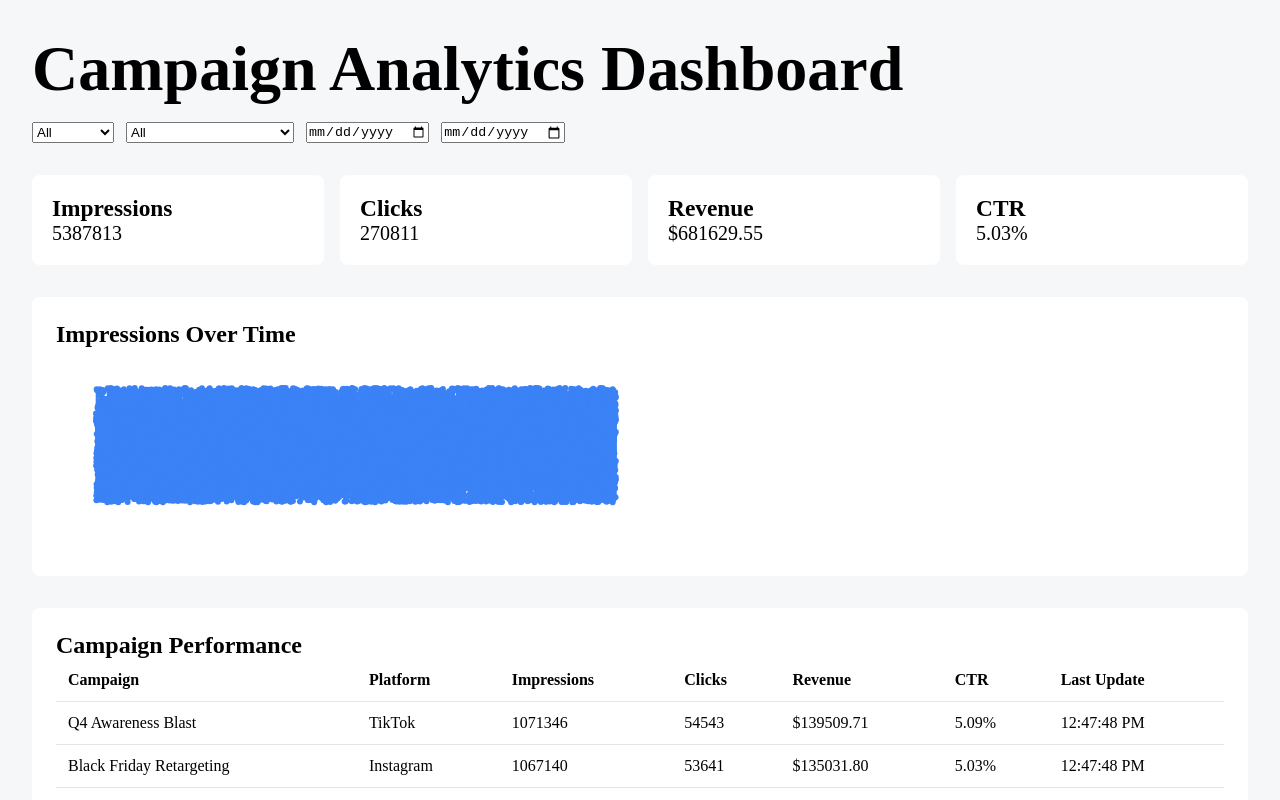
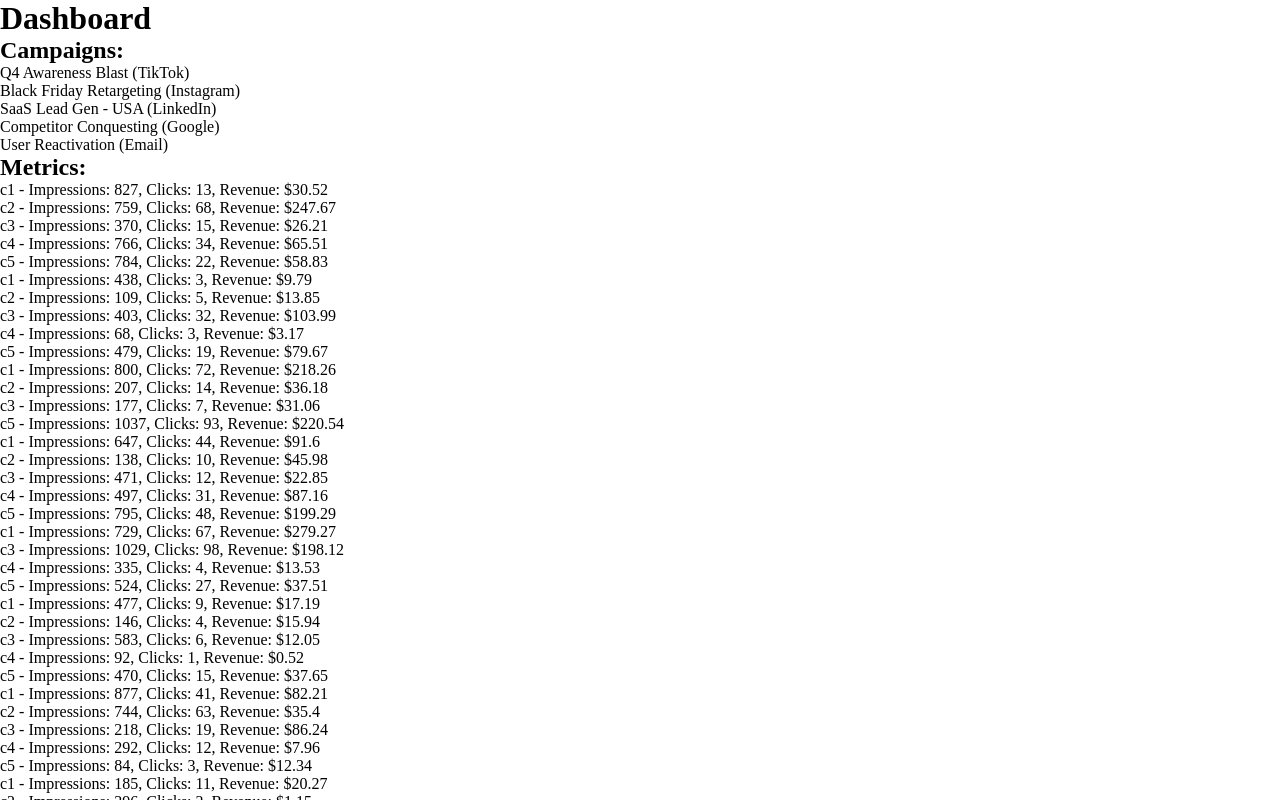
Before and after one commit to hapttic/front-test-assigment-2025-public, a React (Vite) app: page / in a window 1280 px wide. Shown: the top 800 px of the page. Built offline with nearby package versions, Linux system fonts and the light colour scheme.

Commit message:
feat: data fetched

```diff
--- a/src/App.jsx
+++ b/src/App.jsx
@@ -1,6 +1,6 @@
 import { useState } from 'react'
 import './App.css'
-import Dashboard from './components/dashboard/Dashboard'
+import Dashboard from './components/dashboard/Dashboard.tsx'
 
 function App() {
 
--- a/src/components/campaignTable/CampaignTable.css
+++ /dev/null
@@ -1,17 +0,0 @@
-.campaign-table {
-    background: white;
-    padding: 24px;
-    border-radius: 8px;
-}
-
-.campaign-table table {
-    width: 100%;
-    border-collapse: collapse;
-}
-
-.campaign-table th,
-.campaign-table td {
-    padding: 12px;
-    text-align: left;
-    border-bottom: 1px solid #e5e5e5;
-}
--- a/src/components/campaignTable/CampaignTable.jsx
+++ /dev/null
@@ -1,45 +0,0 @@
-import './CampaignTable.css'
-
-export default function CampaignTable({ data }) {
-    const aggregated = data.campaigns.map(c => {
-        const entries = data.metrics.filter(m => m.campaignId === c.id)
-        const impressions = entries.reduce((a, e) => a + e.impressions, 0)
-        const clicks = entries.reduce((a, e) => a + e.clicks, 0)
-        const revenue = entries.reduce((a, e) => a + e.revenue, 0)
-        const lastTimestamp = entries[entries.length - 1]?.timestamp || ''
-        const ctr = impressions ? clicks / impressions : 0
-        return { name: c.name, platform: c.platform, impressions, clicks, revenue, ctr, lastTimestamp }
-    })
-
-    return (
-        <div className="campaign-table">
-            <h2>Campaign Performance</h2>
-            <table>
-                <thead>
-                    <tr>
-                        <th>Campaign</th>
-                        <th>Platform</th>
-                        <th>Impressions</th>
-                        <th>Clicks</th>
-                        <th>Revenue</th>
-                        <th>CTR</th>
-                        <th>Last Update</th>
-                    </tr>
-                </thead>
-                <tbody>
-                    {aggregated.map((c, i) => (
-                        <tr key={i}>
-                            <td>{c.name}</td>
-                            <td>{c.platform}</td>
-                            <td>{c.impressions}</td>
-                            <td>{c.clicks}</td>
-                            <td>${c.revenue.toFixed(2)}</td>
-                            <td>{(c.ctr * 100).toFixed(2)}%</td>
-                            <td>{c.lastTimestamp ? new Date(c.lastTimestamp).toLocaleTimeString() : '-'}</td>
-                        </tr>
-                    ))}
-                </tbody>
-            </table>
-        </div>
-    )
-}
--- a/src/components/chartSection/ChartSection.css
+++ /dev/null
@@ -1,10 +0,0 @@
-.chart-section {
-    background: white;
-    padding: 24px;
-    border-radius: 8px;
-}
-
-.chart-section svg {
-    width: 100%;
-    height: 200px;
-}
--- a/src/components/chartSection/ChartSection.jsx
+++ /dev/null
@@ -1,37 +0,0 @@
-import './ChartSection.css'
-
-export default function ChartSection({ data }) {
-    const sorted = [...data.metrics].sort(
-        (a, b) => new Date(a.timestamp) - new Date(b.timestamp)
-    )
-
-    const maxImpressions = Math.max(...sorted.map(m => m.impressions), 100)
-    const width = 600
-    const height = 200
-    const padding = 40
-
-    const points = sorted.map((m, i) => {
-        const x = padding + (i * (width - padding * 2)) / (sorted.length - 1)
-        const y = height - padding - ((m.impressions / maxImpressions) * (height - padding * 2))
-        return [x, y]
-    })
-
-    const path = points.map((p, i) => (i === 0 ? `M${p[0]} ${p[1]}` : `L${p[0]} ${p[1]}`)).join(' ')
-
-    return (
-        <div className="chart-section">
-            <h2>Impressions Over Time</h2>
-            <svg width={width} height={height}>
-                <polyline
-                    fill="none"
-                    stroke="#3b82f6"
-                    strokeWidth="2"
-                    points={points.map(p => p.join(',')).join(' ')}
-                />
-                {points.map((p, i) => (
-                    <circle key={i} cx={p[0]} cy={p[1]} r="3" fill="#3b82f6" />
-                ))}
-            </svg>
-        </div>
-    )
-}
--- a/src/components/dashboard/Dashboard.jsx
+++ /dev/null
@@ -1,44 +0,0 @@
-import { useState } from 'react'
-import data from '../../data/data.json'
-import Header from '../header/Header'
-import StatsGrid from '../statsGrid/StatsGrid'
-import ChartSection from '../chartSection/ChartSection'
-import CampaignTable from '../campaignTable/CampaignTable'
-import './Dashboard.css'
-
-export default function Dashboard() {
-    const [filters, setFilters] = useState({
-        selectedPlatform: 'All',
-        selectedCampaign: 'All',
-        startDate: '',
-        endDate: ''
-    })
-
-    const handleFilterChange = (newFilters) => {
-        setFilters(newFilters)
-    }
-
-    const filteredMetrics = data.metrics.filter(m => {
-        const campaign = data.campaigns.find(c => c.id === m.campaignId)
-        if (!campaign) return false
-        if (filters.selectedPlatform !== 'All' && campaign.platform !== filters.selectedPlatform) return false
-        if (filters.selectedCampaign !== 'All' && campaign.name !== filters.selectedCampaign) return false
-        if (filters.startDate && new Date(m.timestamp) < new Date(filters.startDate)) return false
-        if (filters.endDate && new Date(m.timestamp) > new Date(filters.endDate)) return false
-        return true
-    })
-
-    const filteredData = {
-        campaigns: data.campaigns,
-        metrics: filteredMetrics
-    }
-
-    return (
-        <div className="dashboard-container">
-            <Header data={data} onFilterChange={handleFilterChange} />
-            <StatsGrid data={filteredData} />
-            <ChartSection data={filteredData} />
-            <CampaignTable data={filteredData} />
-        </div>
-    )
-}
--- /dev/null
+++ b/src/components/dashboard/Dashboard.tsx
@@ -0,0 +1,62 @@
+import React, { useState, useEffect } from 'react'
+import dataJson from '../../data/data.json'
+
+interface Campaign {
+  id: string
+  name: string
+  platform: string
+}
+
+interface Metric {
+  campaignId: string
+  timestamp: string
+  impressions: number
+  clicks: number
+  revenue: number
+}
+
+interface Data {
+  metadata: {
+    generatedAt: string
+    description: string
+  }
+  campaigns: Campaign[]
+  metrics: Metric[]
+}
+
+const Dashboard: React.FC = () => {
+  const [data, setData] = useState<Data | null>(null)
+
+  useEffect(() => {
+    // Simulate fetching data
+    setData(dataJson as Data)
+  }, [])
+
+  if (!data) return <div>Loading...</div>
+
+  return (
+    <div>
+      <h1>Dashboard</h1>
+
+      <h2>Campaigns:</h2>
+      <ul>
+        {data.campaigns.map((c) => (
+          <li key={c.id}>
+            {c.name} ({c.platform})
+          </li>
+        ))}
+      </ul>
+
+      <h2>Metrics:</h2>
+      <ul>
+        {data.metrics.map((m, index) => (
+          <li key={index}>
+            {m.campaignId} - Impressions: {m.impressions}, Clicks: {m.clicks}, Revenue: ${m.revenue}
+          </li>
+        ))}
+      </ul>
+    </div>
+  )
+}
+
+export default Dashboard
--- a/src/components/header/Header.css
+++ /dev/null
@@ -1,12 +0,0 @@
-.header {
-    display: flex;
-    flex-direction: column;
-    gap: 16px;
-    font-size: 32px;
-    font-weight: 600;
-}
-
-.filters {
-    display: flex;
-    gap: 12px;
-}
--- a/src/components/header/Header.jsx
+++ /dev/null
@@ -1,33 +0,0 @@
-import { useState } from 'react'
-import './Header.css'
-
-export default function Header({ data, onFilterChange }) {
-    const platforms = [...new Set(data.campaigns.map(c => c.platform))]
-    const campaigns = data.campaigns
-    const [selectedPlatform, setSelectedPlatform] = useState('All')
-    const [selectedCampaign, setSelectedCampaign] = useState('All')
-    const [startDate, setStartDate] = useState('')
-    const [endDate, setEndDate] = useState('')
-
-    const handleChange = () => {
-        onFilterChange({ selectedPlatform, selectedCampaign, startDate, endDate })
-    }
-
-    return (
-        <div className="header">
-            <h1>Campaign Analytics Dashboard</h1>
-            <div className="filters">
-                <select value={selectedPlatform} onChange={e => { setSelectedPlatform(e.target.value); handleChange() }}>
-                    <option>All</option>
-                    {platforms.map((p, i) => <option key={i}>{p}</option>)}
-                </select>
-                <select value={selectedCampaign} onChange={e => { setSelectedCampaign(e.target.value); handleChange() }}>
-                    <option>All</option>
-                    {campaigns.map((c, i) => <option key={i}>{c.name}</option>)}
-                </select>
-                <input type="date" value={startDate} onChange={e => { setStartDate(e.target.value); handleChange() }} />
-                <input type="date" value={endDate} onChange={e => { setEndDate(e.target.value); handleChange() }} />
-            </div>
-        </div>
-    )
-}
--- a/src/components/statsGrid/StatsGrid.css
+++ /dev/null
@@ -1,12 +0,0 @@
-.stats-grid {
-    display: grid;
-    grid-template-columns: repeat(4, 1fr);
-    gap: 16px;
-}
-
-.stat-card {
-    background: white;
-    padding: 20px;
-    border-radius: 8px;
-    font-size: 20px;
-}
--- a/src/components/statsGrid/StatsGrid.jsx
+++ /dev/null
@@ -1,29 +0,0 @@
-import './StatsGrid.css'
-
-export default function StatsGrid({ data }) {
-    const totalImpressions = data.metrics.reduce((a, m) => a + m.impressions, 0)
-    const totalClicks = data.metrics.reduce((a, m) => a + m.clicks, 0)
-    const totalRevenue = data.metrics.reduce((a, m) => a + m.revenue, 0)
-    const ctr = totalImpressions ? totalClicks / totalImpressions : 0
-
-    return (
-        <div className="stats-grid">
-            <div className="stat-card">
-                <h3>Impressions</h3>
-                <p>{totalImpressions}</p>
-            </div>
-            <div className="stat-card">
-                <h3>Clicks</h3>
-                <p>{totalClicks}</p>
-            </div>
-            <div className="stat-card">
-                <h3>Revenue</h3>
-                <p>${totalRevenue.toFixed(2)}</p>
-            </div>
-            <div className="stat-card">
-                <h3>CTR</h3>
-                <p>{(ctr * 100).toFixed(2)}%</p>
-            </div>
-        </div>
-    )
-}
```
